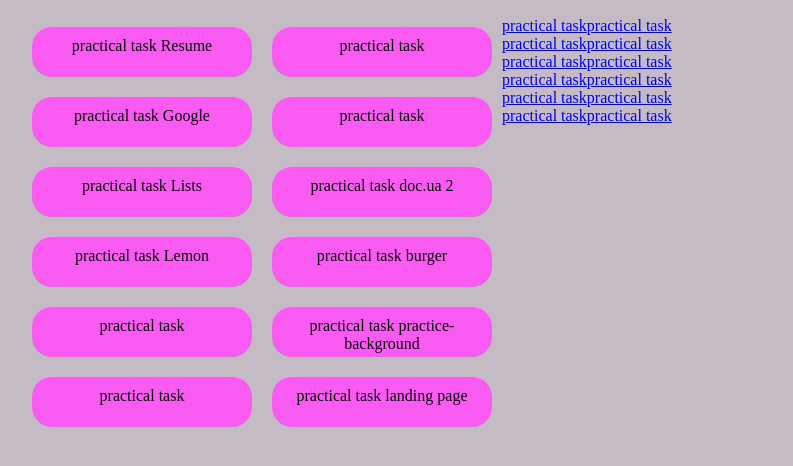
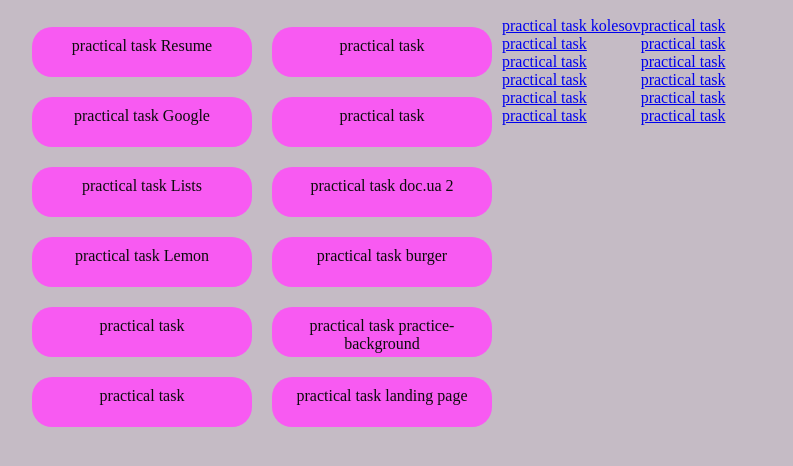
Before and after one commit to kobgalvas/kobgalvas.github.io, a plain HTML site: page index.html in a window 1280 px wide. Shown: the part 120-586 px from the top of the page, without its empty margins (8-801 px from the left). Drawn offline with Linux system fonts and the light colour scheme.

Commit message:
Update index.html

```diff
--- a/index.html
+++ b/index.html
@@ -27,7 +27,7 @@
       </ol>
 
       <ol class="align3">
-         <li><a  class="btn_13" href="https://kobgalvas.github.io/#/index.html"> practical task <a/></li>
+         <li><a  class="btn_13" href="https://kobgalvas.github.io/kolesov/index.html"> practical task kolesov<a/></li>
          <li "><a class="btn_14" href="https://kobgalvas.github.io/#/index.html">practical task <a/></li>
          <li><a class="btn_15" href="https://kobgalvas.github.io/#/index.html">practical task </a/></li>
          <li><a  class="btn_16" href="https://kobgalvas.github.io/#/index.html"> practical task <a/></li>
```
